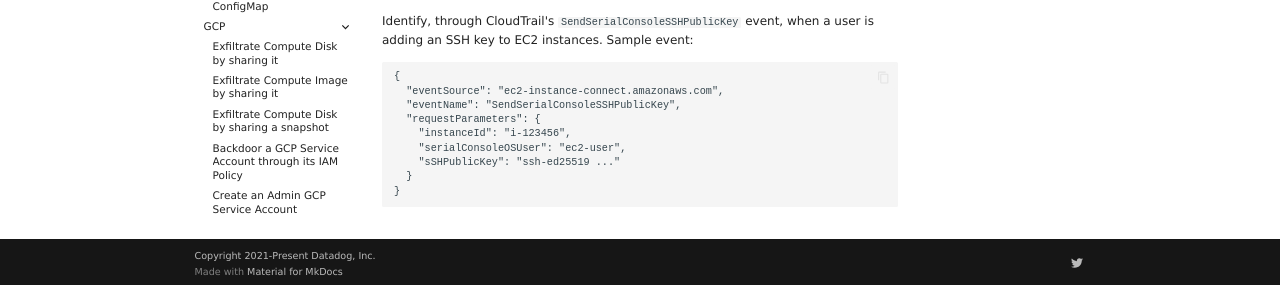
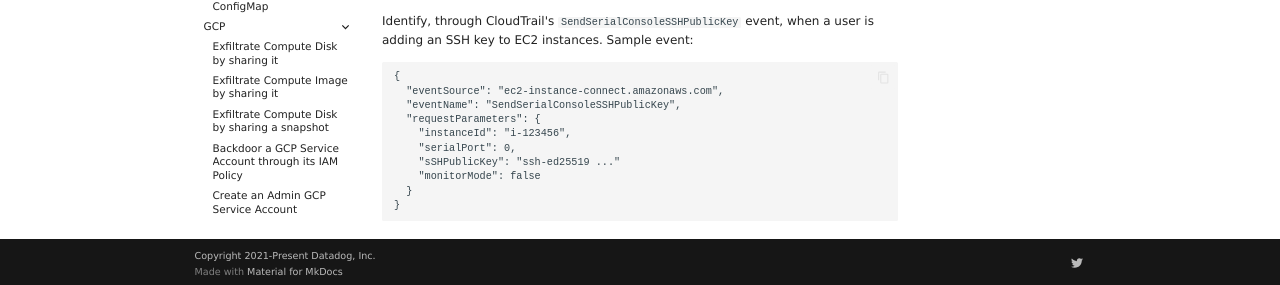
Before and after one commit to DataDog/stratus-red-team, an MkDocs documentation site: the page built from docs/attack-techniques/AWS/aws.lateral-movement.ec2-serial-console-connect.md, in a window 1280 px wide and 1240 px high. Shown: the part 952-1237 px from the top of the window. Built offline with MkDocs 1.6.1 and Material for MkDocs 9.7.7, drawn with Linux system fonts in a browser that asks for light colours; nearby versions of some CDN libraries; library files that are not in the unit come from our copies; comment, search, counter and statistics services are not loaded.

Commit message:
fix cloudtrail example

````diff
--- a/docs/attack-techniques/AWS/aws.lateral-movement.ec2-serial-console-connect.md
+++ b/docs/attack-techniques/AWS/aws.lateral-movement.ec2-serial-console-connect.md
@@ -52,8 +52,9 @@ Identify, through CloudTrail's <code>SendSerialConsoleSSHPublicKey</code> event,
   "eventName": "SendSerialConsoleSSHPublicKey",
   "requestParameters": {
     "instanceId": "i-123456",
-    "serialConsoleOSUser": "ec2-user",
+    "serialPort": 0,
     "sSHPublicKey": "ssh-ed25519 ..."
+	"monitorMode": false
   }
 }
 ```
````
Also changed, not shown: 1 other file.
